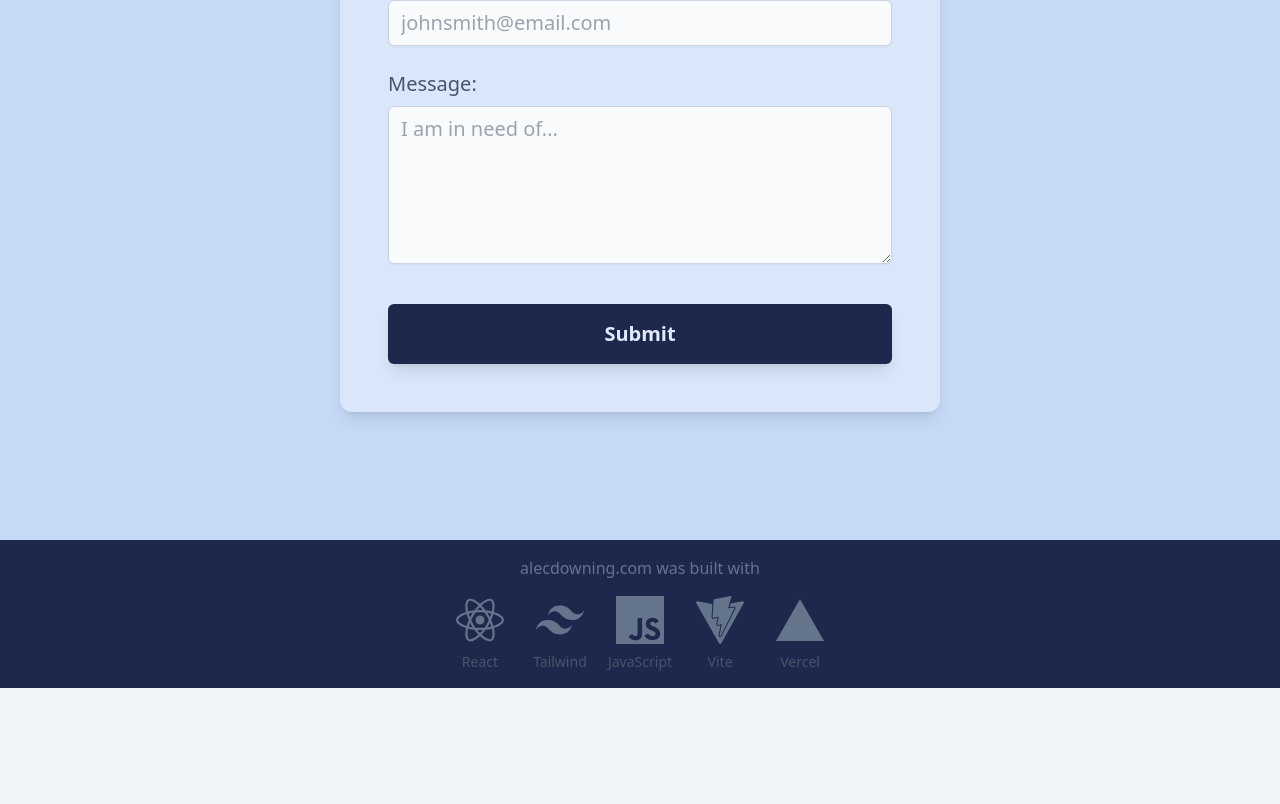
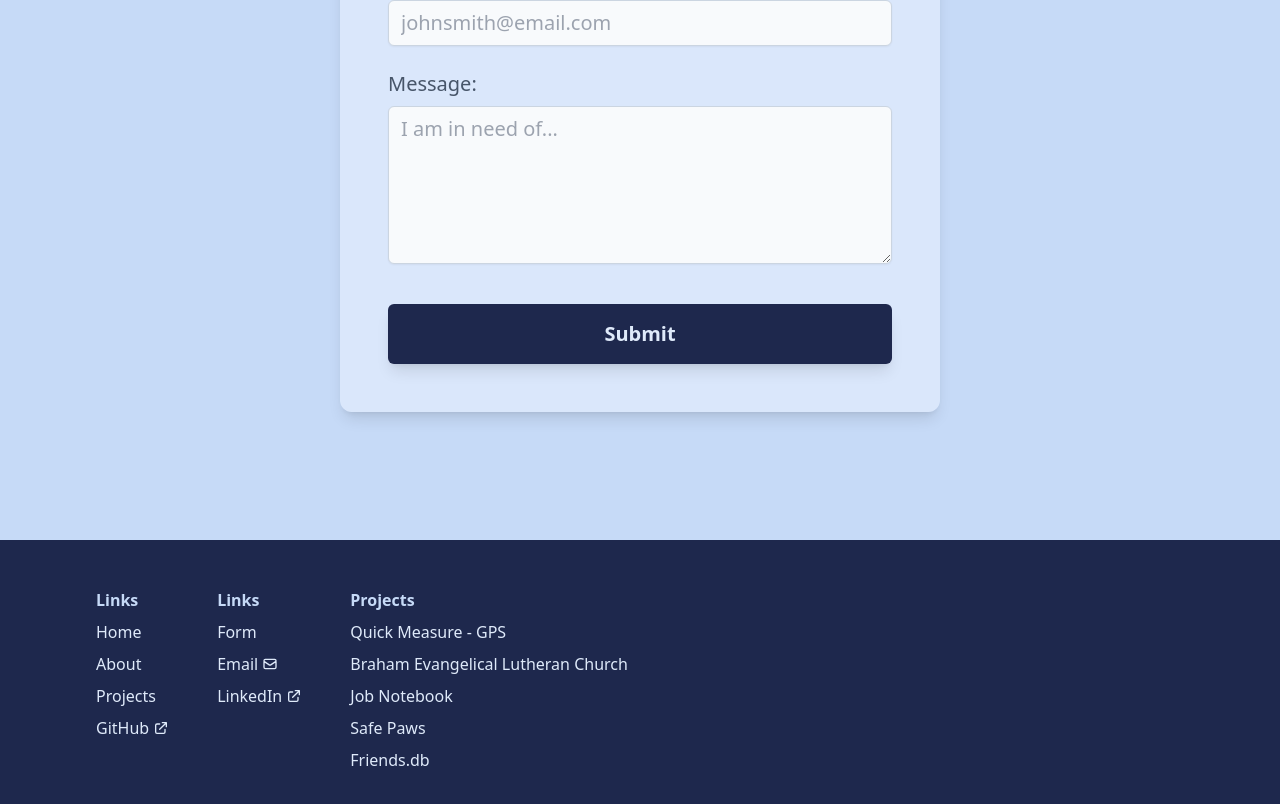
Before and after one commit to a-down/portfolio, a React (Vite) app: page / in a window 1280 px wide. Shown: the part 3336-4140 px from the top of the page. Before the commit the page ends 4024 px from the top, so only its background shows below. Built offline with nearby package versions, Linux system fonts and the light colour scheme.

Commit message:
footer links

```diff
--- a/src/components/Footer.jsx
+++ b/src/components/Footer.jsx
@@ -1,16 +1,70 @@
 import StackDisplay from './StackDisplay/StackDisplay'
+import { HiOutlineExternalLink, HiOutlineMail } from 'react-icons/hi'
+import { projects } from '@/components/Projects/ProjectDescriptions'
+import { useEffect, useState } from 'react'
 
 
 export default function Footer() {
+  const [projectsArr, setProjectsArr] = useState([])
+
   const footerStack = [
     'React', 'Tailwind', 'JavaScript', 'Vite', 'Vercel',
   ]
 
+  const linksLinks = {
+    title: 'Links',
+    links: [
+      {name: 'Home', link: '/'},
+      {name: 'About', link: '/about'},
+      {name: 'Projects', link: '/projects'},
+      {name: 'GitHub', link: 'https://github.com/a-down', isExternal: true, icon: <HiOutlineExternalLink/>}
+    ]
+  }
+
+  const contactLinks = {
+    title: 'Links',
+    links: [
+      {name: 'Form', link: '/contact'},
+      {name: 'Email', link: 'mailto: alec@alecdowning.com', icon: <HiOutlineMail/>},
+      {name: 'LinkedIn', link: 'https://linkedin.com/in/alec-downing/', isExternal: true, icon: <HiOutlineExternalLink/>}
+    ]
+  }
+
+  let projectsLinks = {
+    title: 'Projects',
+    links: projectsArr
+  }
+
+  useEffect(() => {
+    let projectsForState = []
+    projects.forEach(project => {
+      projectsForState.push({name: project.title, link: `/projects/${project.slug}`})
+    })
+    setProjectsArr(projectsForState)
+  }, [])
+
+  const LinkColumn = ({ column }) => {
+    return (
+      <div className='flex flex-col gap-2'>
+        <h5 className='text-brand-200 font-semibold'>{column.title}</h5>
+        {column.links.map((link, index) => {
+          return (
+            <a className='text-brand-100 hover:scale-[102%] flex gap-1 items-center' href={link.link} target={link.isExternal ? '_blank' : ''} key={index + link}>
+              {link.name}
+              {link.icon}
+            </a>
+          )
+        })}
+      </div>
+    )
+  }
+
   return (
-    <footer className=" bg-brand-950 w-full flex justify-center py-4">
-      <div className='flex flex-col px-6 md:px-10 lg:px-24  gap-2'>
-        <h5 className='w-full text-slate-500 text-center select-none'>alecdowning.com was built with</h5>
-        <StackDisplay stackArr={footerStack} isDark={true}/>
+    <footer className=" bg-brand-950 w-full py-12">
+      <div className="max-w-[1400px] px-24 flex gap-12">
+        <LinkColumn column={linksLinks}/>
+        <LinkColumn column={contactLinks}/>
+        <LinkColumn column={projectsLinks}/>
       </div>
     </footer>
   )
```
